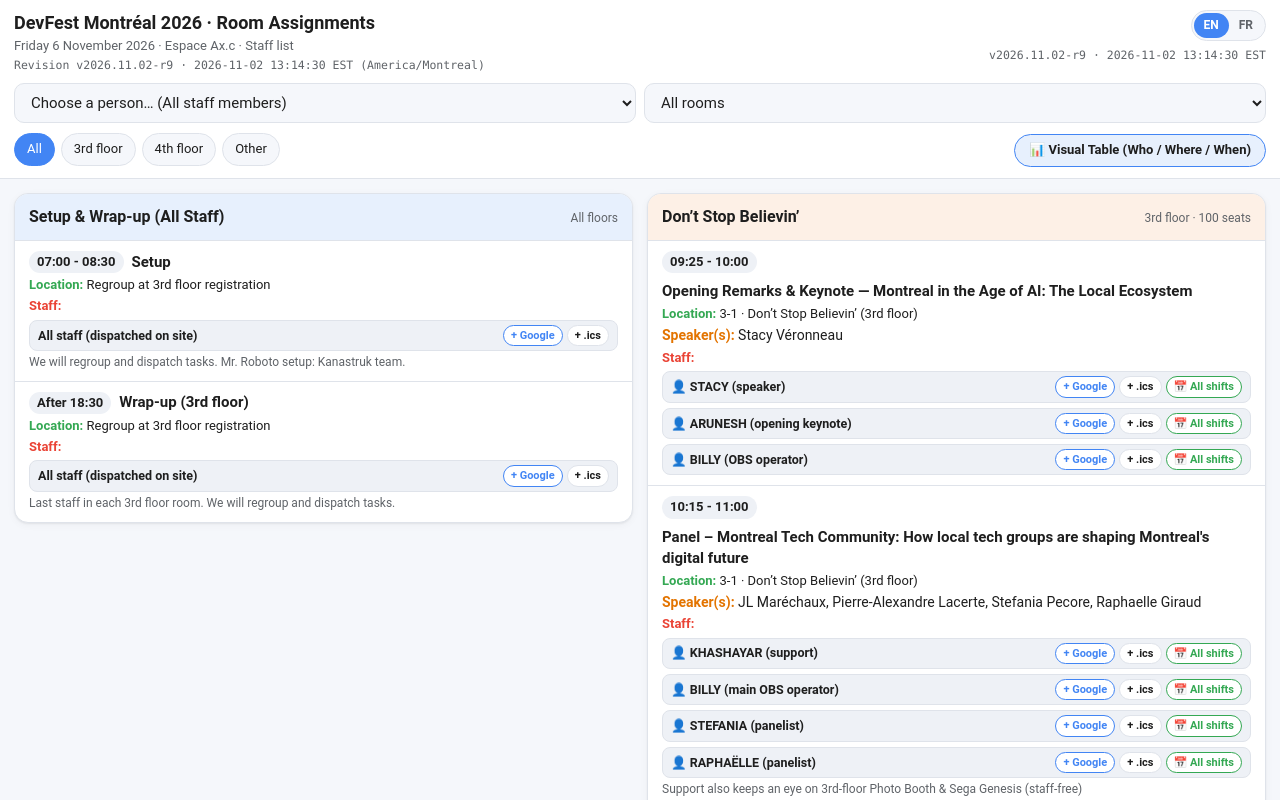
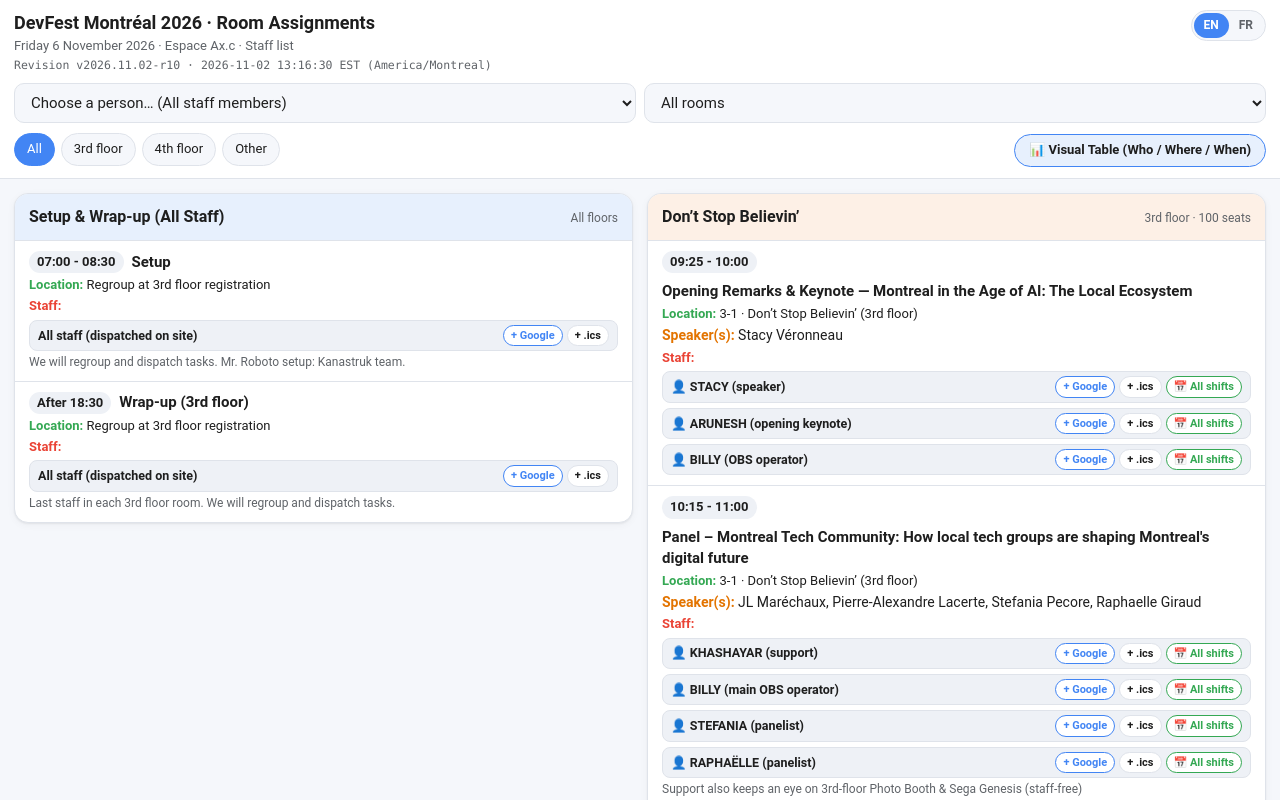
Before and after one commit to AndroidMontreal/DevFest2026, a Next.js app: page /staff in a window 1280 px wide. Shown: the top 800 px of the page. Built offline with nearby package versions, Linux system fonts and the light colour scheme.

Commit message:
fix(staff): display revision timestamp only under header subtitle (r10)

```diff
--- a/public/staff.html
+++ b/public/staff.html
@@ -75,7 +75,6 @@
   header h1 { font-size: 18px; margin: 0 0 2px; font-weight: 700; }
   header .sub { color: var(--muted); font-size: 13px; }
   header .rev { color: var(--muted); font-size: 11.5px; font-family: ui-monospace, SFMono-Regular, Menlo, Monaco, Consolas, monospace; margin-top: 2px; }
-  .top-right { display: flex; flex-direction: column; align-items: flex-end; gap: 4px; flex-shrink: 0; }
   .lang-toggle { display: inline-flex; border: 1px solid var(--border); background: var(--bg); border-radius: 999px; padding: 2px; flex-shrink: 0; }
   .lang-btn { border: none; background: transparent; color: var(--muted); font: inherit; font-size: 12px; font-weight: 700; padding: 4px 10px; border-radius: 999px; cursor: pointer; }
   .lang-btn[aria-pressed="true"] { background: var(--blue); color: #fff; }
@@ -300,14 +299,11 @@
     <div>
       <h1 id="pageTitle">DevFest Montréal 2026 · Room Assignments</h1>
       <div class="sub" id="pageSub">Friday 6 November 2026 · Espace Ax.c · Staff list</div>
-      <div class="rev" id="pageRev">Revision v2026.11.02-r9 · 2026-11-02 13:14:30 EST (America/Montreal)</div>
+      <div class="rev" id="pageRev">Revision v2026.11.02-r10 · 2026-11-02 13:16:30 EST (America/Montreal)</div>
     </div>
-    <div class="top-right">
-      <div class="lang-toggle" role="group" aria-label="Language switcher">
-        <button type="button" class="lang-btn" data-lang="en" aria-pressed="true">EN</button>
-        <button type="button" class="lang-btn" data-lang="fr" aria-pressed="false">FR</button>
-      </div>
-      <div class="rev">v2026.11.02-r9 · 2026-11-02 13:14:30 EST</div>
+    <div class="lang-toggle" role="group" aria-label="Language switcher">
+      <button type="button" class="lang-btn" data-lang="en" aria-pressed="true">EN</button>
+      <button type="button" class="lang-btn" data-lang="fr" aria-pressed="false">FR</button>
     </div>
   </div>
   <div class="controls">
@@ -651,8 +647,8 @@ function rebuildControls() {
     ? "Vendredi 6 novembre 2026 · Espace Ax.c · Liste du staff"
     : "Friday 6 November 2026 · Espace Ax.c · Staff list";
   document.getElementById("pageRev").textContent = locale === "fr"
-    ? "Révision v2026.11.02-r9 · 2026-11-02 13:14:30 EST (America/Montreal)"
-    : "Revision v2026.11.02-r9 · 2026-11-02 13:14:30 EST (America/Montreal)";
+    ? "Révision v2026.11.02-r10 · 2026-11-02 13:16:30 EST (America/Montreal)"
+    : "Revision v2026.11.02-r10 · 2026-11-02 13:16:30 EST (America/Montreal)";
   document.getElementById("pageFooter").textContent = locale === "fr"
     ? "Généré à partir de l'onglet Room Assignments de la feuille de planification. Heures locales (Montréal)."
     : "Built from the Room Assignments tab of the planning sheet. Times are local (Montréal).";
--- a/src/components/staff/staff-assignments-view.tsx
+++ b/src/components/staff/staff-assignments-view.tsx
@@ -1594,13 +1594,6 @@ export function StaffAssignmentsView({
           font-family: ui-monospace, SFMono-Regular, Menlo, Monaco, Consolas, monospace;
           margin-top: 2px;
         }
-        .staff-top-right {
-          display: flex;
-          flex-direction: column;
-          align-items: flex-end;
-          gap: 4px;
-          flex-shrink: 0;
-        }
         .staff-lang-toggle {
           display: inline-flex;
           border: 1px solid var(--border);
@@ -1916,12 +1909,11 @@ export function StaffAssignmentsView({
             </div>
             <div className="rev">
               {isFr
-                ? 'Révision v2026.11.02-r9 · 2026-11-02 13:14:30 EST (America/Montreal)'
-                : 'Revision v2026.11.02-r9 · 2026-11-02 13:14:30 EST (America/Montreal)'}
-            </div>
-          </div>
-
-          <div className="staff-top-right">
+                ? 'Révision v2026.11.02-r10 · 2026-11-02 13:16:30 EST (America/Montreal)'
+                : 'Revision v2026.11.02-r10 · 2026-11-02 13:16:30 EST (America/Montreal)'}
+            </div>
+          </div>
+
           <div
             className="staff-lang-toggle"
             role="group"
@@ -1943,8 +1935,6 @@ export function StaffAssignmentsView({
             >
               FR
             </button>
-            </div>
-            <div className="rev">v2026.11.02-r9 · 2026-11-02 13:14:30 EST</div>
           </div>
         </div>
 
```
Lines whose indentation alone changed are shown as unchanged.
